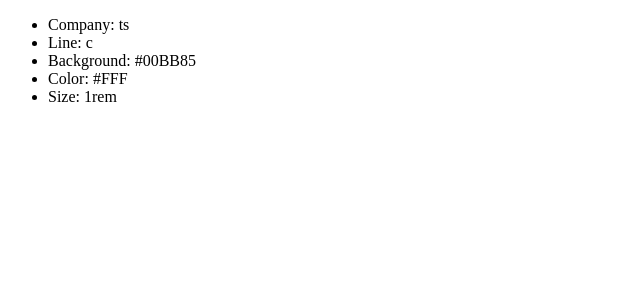
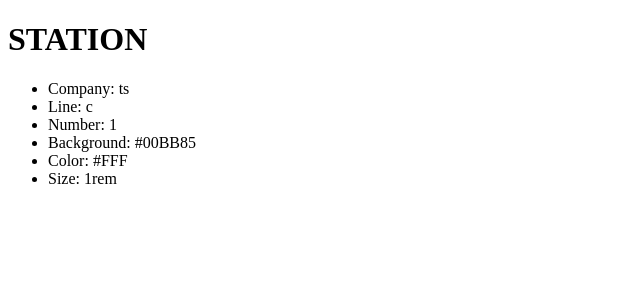
Before and after one commit to Schobbish/jp-rail-symbols, a React (Create React App) app: page / in a window 1280 px wide. Shown: the top 300 px of the page, without its empty margins (0-640 px from the left). Built offline with nearby package versions, Linux system fonts and the light colour scheme.

Commit message:
a bit better---less rewrite for line symbols

```diff
--- /dev/null
+++ b/src/GenericRailSymbol.tsx
@@ -0,0 +1,63 @@
+import * as React from "react";
+import { railData } from "./railData";
+
+
+// https://stackoverflow.com/a/39124219 but lazy
+export class GenericRailSymbol<T extends RailSymbolProps> extends React.Component<T> {
+    /** Part before 1st colon is the company; rest is the line */
+    line: Array<string>;
+    background: string;
+    color: string;
+    size: string;
+
+    constructor(props: T) {
+        super(props);
+
+        this.line = this.props.line.split(":");
+        this.background = this.props.background ? this.props.background : "#000";
+        this.color = this.props.color ? this.props.color : "#FFF";
+        this.size = this.props.size ? this.props.size : "1rem";
+
+        let companyData = railData[this.line[0]];
+        if (companyData && (!this.props.background || !this.props.color)) {
+            // if company is in railData and both background and color props not assigned,
+            // try "all" key then specified line
+            let lineData = companyData.all ? companyData.all : companyData[this.line[1]];
+
+            if (lineData) {
+                // if something worked back there then overwrite background and color
+                if (!this.props.background)
+                    this.background = lineData.background;
+                if (!this.props.color && lineData.color)
+                    this.color = lineData.color;
+            }
+        }
+    }
+    render() {
+        return (
+            <div>
+                <h1>RAIL</h1>
+                <ul>
+                    <li>Company: {this.line[0]}</li>
+                    <li>Line: {this.line[1]}</li>
+                    <li>Background: {this.background}</li>
+                    <li>Color: {this.color}</li>
+                    <li>Size: {this.size}</li>
+                </ul>
+            </div>
+        );
+    }
+}
+export type RailSymbolProps = {
+    /** String representing the company and the line of the station */
+    line: string,
+    /** CSS value to assign the background @default #000 or inferred from `line` */
+    background?: string,
+    /** CSS color value to assign the text color @default #FFF or inferred from `line` */
+    color?: string,
+    /** CSS length value to assign the height of the symbol @default 1rem */
+    size?: string
+}
+
+
+export default GenericRailSymbol;
--- a/src/StationSymbol.tsx
+++ b/src/StationSymbol.tsx
@@ -1,12 +1,13 @@
 import * as React from "react";
 import stationSymbolsIndex from "./station-symbols";
+import GenericRailSymbol from "./GenericRailSymbol";
 
 export class StationSymbol extends React.Component {
     render() {
         let ts = "generic"
         let Comp = stationSymbolsIndex[ts];
         return(
-            <Comp line="ts:c" number={0}></Comp>
+            <Comp line="ts:c" number={1}></Comp>
         );
     }
 }
--- a/src/station-symbols/GenericStationSymbol.tsx
+++ b/src/station-symbols/GenericStationSymbol.tsx
@@ -1,60 +1,27 @@
 import * as React from "react";
-import { railData } from "../railData";
+import { GenericRailSymbol, RailSymbolProps } from "../GenericRailSymbol";
 
 
-export class GenericStationSymbol extends React.Component<StationSymbolProps> {
-    /** Part before 1st colon is the company; rest is the line */
-    line: Array<string>;
-    background: string;
-    color: string;
-    size: string;
-
-    constructor(props: StationSymbolProps) {
-        super(props);
-
-        this.line = this.props.line.split(":");
-        this.background = this.props.background ? this.props.background : "#000";
-        this.color = this.props.color ? this.props.color : "#FFF";
-        this.size = this.props.size ? this.props.size : "1rem";
-
-        let companyData = railData[this.line[0]];
-        if (companyData && (!this.props.background || !this.props.color)) {
-            // if company is in railData and both background and color props not assigned,
-            // try "all" key then specified line
-            let lineData = companyData.all ? companyData.all : companyData[this.line[1]];
-
-            if (lineData) {
-                // if something worked back there then overwrite background and color
-                if (!this.props.background)
-                    this.background = lineData.background;
-                if (!this.props.color && lineData.color)
-                    this.color = lineData.color;
-            }
-        }
-    }
+export class GenericStationSymbol extends GenericRailSymbol<StationSymbolProps> {
     render() {
         return (
+            <div>
+                <h1>STATION</h1>
                 <ul>
                     <li>Company: {this.line[0]}</li>
                     <li>Line: {this.line[1]}</li>
+                    <li>Number: {this.props.number}</li>
                     <li>Background: {this.background}</li>
                     <li>Color: {this.color}</li>
                     <li>Size: {this.size}</li>
                 </ul>
+            </div>
         );
     }
 }
-type StationSymbolProps = {
-    /** String representing the company and the line of the station */
-    line: string,
+type StationSymbolProps = RailSymbolProps & {
     /** Two-digit number for the station (may need to be changed to string) */
-    number: number,
-    /** CSS value to assign the background @default #000 or inferred from `line` */
-    background?: string,
-    /** CSS color value to assign the text color @default #FFF or inferred from `line` */
-    color?: string,
-    /** CSS length value to assign the height of the symbol @default 1rem */
-    size?: string
+    number: number
 }
 
 
```
Lines whose indentation alone changed are shown as unchanged.
